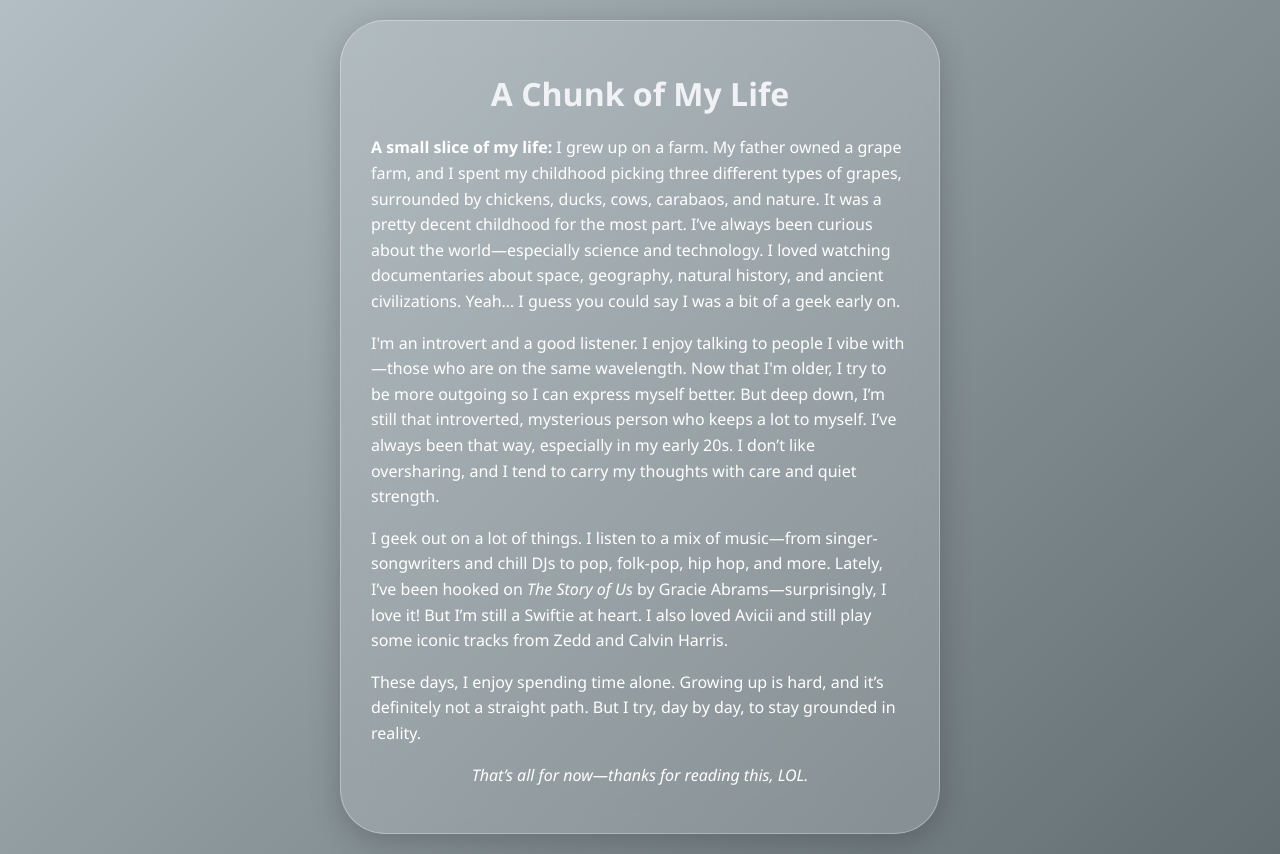
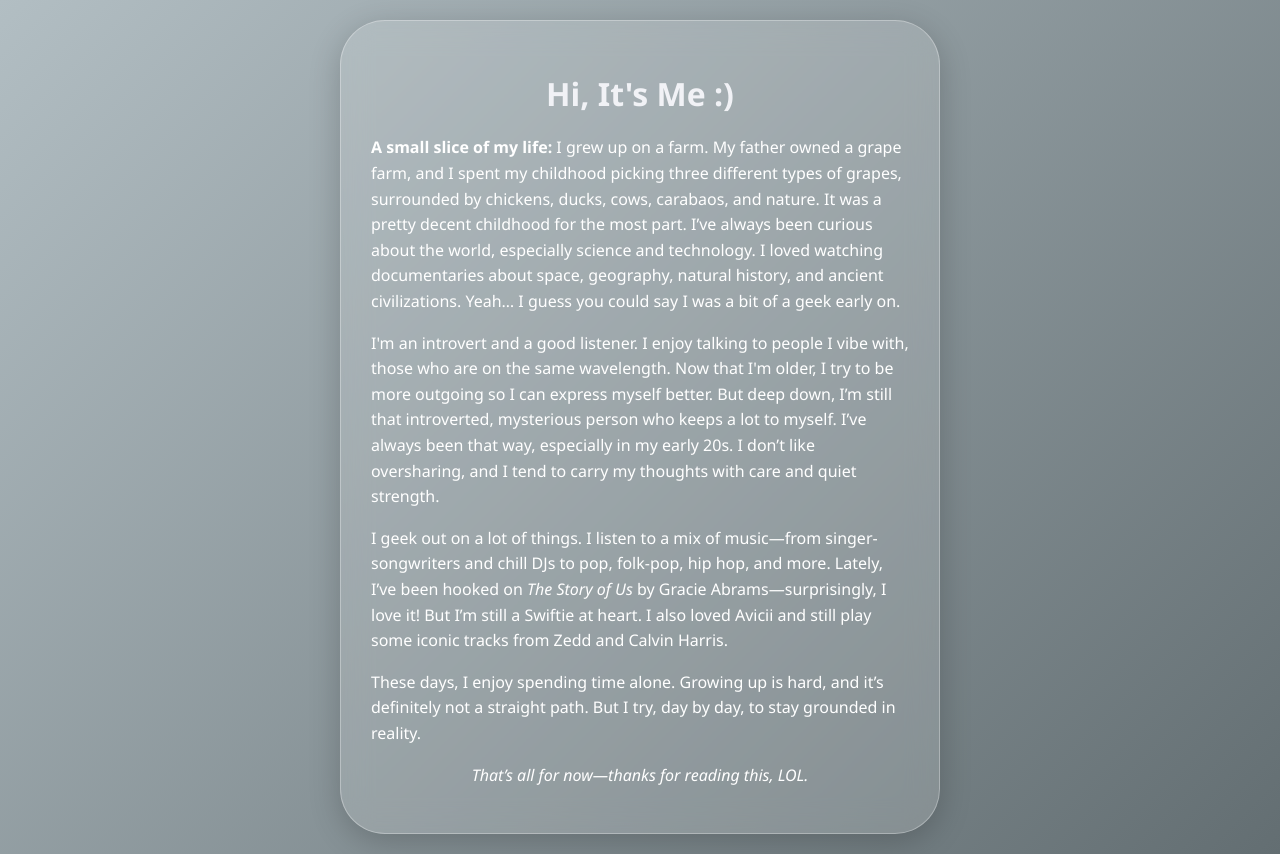
Before and after one commit to Irvgintium/story, a plain HTML site: page index.html in a window 1280 px wide. Drawn offline with Linux system fonts and the light colour scheme.

Commit message:
Update index.html
update

```diff
--- a/index.html
+++ b/index.html
@@ -58,10 +58,10 @@
 </head>
 <body>
   <div class="container">
-    <h1>A Chunk of My Life</h1>
-    <p><strong>A small slice of my life:</strong> I grew up on a farm. My father owned a grape farm, and I spent my childhood picking three different types of grapes, surrounded by chickens, ducks, cows, carabaos, and nature. It was a pretty decent childhood for the most part. I’ve always been curious about the world—especially science and technology. I loved watching documentaries about space, geography, natural history, and ancient civilizations. Yeah… I guess you could say I was a bit of a geek early on.</p>
+    <h1>Hi, It's Me :)</h1>
+    <p><strong>A small slice of my life:</strong> I grew up on a farm. My father owned a grape farm, and I spent my childhood picking three different types of grapes, surrounded by chickens, ducks, cows, carabaos, and nature. It was a pretty decent childhood for the most part. I’ve always been curious about the world, especially science and technology. I loved watching documentaries about space, geography, natural history, and ancient civilizations. Yeah… I guess you could say I was a bit of a geek early on.</p>
 
-  <p>I'm an introvert and a good listener. I enjoy talking to people I vibe with—those who are on the same wavelength. Now that I'm older, I try to be more outgoing so I can express myself better. But deep down, I’m still that introverted, mysterious person who keeps a lot to myself. I’ve always been that way, especially in my early 20s. I don’t like oversharing, and I tend to carry my thoughts with care and quiet strength.</p>
+  <p>I'm an introvert and a good listener. I enjoy talking to people I vibe with, those who are on the same wavelength. Now that I'm older, I try to be more outgoing so I can express myself better. But deep down, I’m still that introverted, mysterious person who keeps a lot to myself. I’ve always been that way, especially in my early 20s. I don’t like oversharing, and I tend to carry my thoughts with care and quiet strength.</p>
 
   <p>I geek out on a lot of things. I listen to a mix of music—from singer-songwriters and chill DJs to pop, folk-pop, hip hop, and more. Lately, I’ve been hooked on <em>The Story of Us</em> by Gracie Abrams—surprisingly, I love it! But I’m still a Swiftie at heart. I also loved Avicii and still play some iconic tracks from Zedd and Calvin Harris.</p>
 
```
